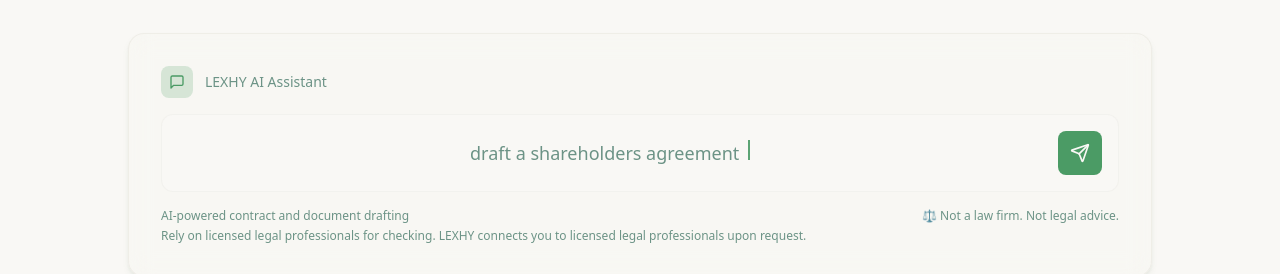
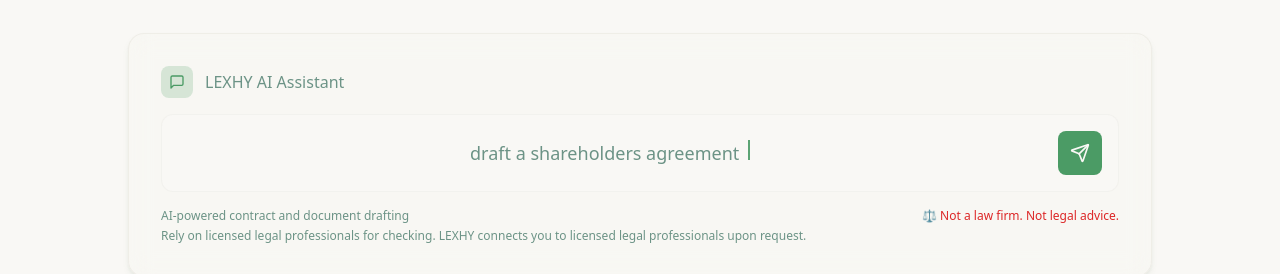
Before and after one commit to Lexhy-Cursor-1/lexhy-website-design, a React (Vite) app: page / in a window 1280 px wide. Shown: the part 232-506 px from the top of the page. Built offline with nearby package versions, Linux system fonts and the light colour scheme; the HTML template or start-up script is replaced by a standard one.

Commit message:
Update chatbox styling

```diff
--- a/src/components/AnimatedChatBox.tsx
+++ b/src/components/AnimatedChatBox.tsx
@@ -48,7 +48,7 @@ const AnimatedChatBox = () => {
           <div className="w-8 h-8 bg-primary/20 rounded-lg flex items-center justify-center">
             <MessageSquare className="w-4 h-4 text-primary" />
           </div>
-          <span className="text-sm font-medium text-muted-foreground">LEXHY AI Assistant</span>
+          <span className="text-base font-medium text-muted-foreground">LEXHY AI Assistant</span>
           <div className="flex gap-1 ml-auto">
             <div className="w-2 h-2 bg-retro-pink rounded-full opacity-60"></div>
             <div className="w-2 h-2 bg-retro-blue rounded-full opacity-60"></div>
@@ -73,7 +73,7 @@ const AnimatedChatBox = () => {
         <div className="flex flex-col gap-1 mt-4 text-xs text-muted-foreground">
           <div className="flex justify-between items-center">
             <span>AI-powered contract and document drafting</span>
-            <span>⚖️ Not a law firm. Not legal advice.</span>
+            <span className="text-red-600 font-medium">⚖️ Not a law firm. Not legal advice.</span>
           </div>
           <div className="text-left">
             <span>Rely on licensed legal professionals for checking. LEXHY connects you to licensed legal professionals upon request.</span>
```
